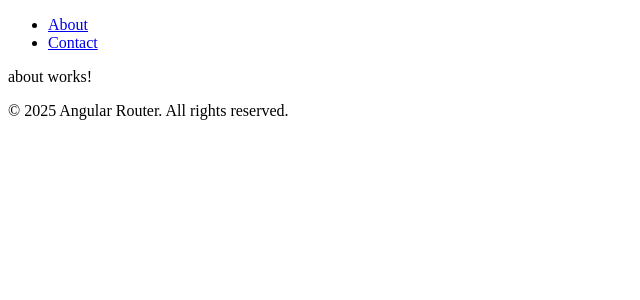
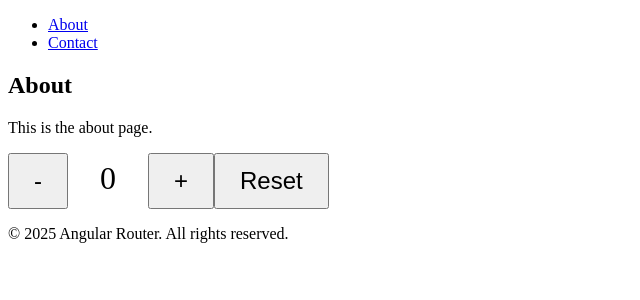
Before and after one commit to hoapham2k2/portfolio, an Angular app: page /about in a window 1280 px wide. Shown: the top 300 px of the page, without its empty margins (0-640 px from the left). Built offline with nearby package versions, Linux system fonts and the light colour scheme.

Commit message:
count component

```diff
--- a/src/app/components/about/about.component.html
+++ b/src/app/components/about/about.component.html
@@ -1 +1,6 @@
-<p>about works!</p>
+<section>
+  <h1>About</h1>
+  <p>This is the about page.</p>
+
+  <app-count/>
+</section>
--- a/src/app/components/about/about.component.ts
+++ b/src/app/components/about/about.component.ts
@@ -1,8 +1,9 @@
 import { Component } from '@angular/core';
+import { CountComponent } from '../count/count.component';
 
 @Component({
   selector: 'app-about',
-  imports: [],
+  imports: [CountComponent],
   templateUrl: './about.component.html',
   styleUrl: './about.component.css'
 })
--- /dev/null
+++ b/src/app/components/count/count.component.html
@@ -0,0 +1 @@
+<p>count works!</p>
--- /dev/null
+++ b/src/app/components/count/count.component.ts
@@ -0,0 +1,42 @@
+import { Component, signal } from '@angular/core';
+
+@Component({
+  selector: 'app-count',
+  imports: [],
+  // templateUrl: './count.component.html',
+  // styleUrl: './count.component.css'
+  //
+
+  template: `
+    <button (click)="decrement()">-</button>
+    <span>{{ count() }}</span>
+    <button (click)="increment()">+</button>
+    <button (click)="reset()">Reset</button>
+  `,
+  styles: [`
+    button {
+      font-size: 1.5em;
+      padding: 0.5em 1em;
+    }
+    span {
+      font-size: 2em;
+      margin: 0 1em;
+    }
+  `]
+
+})
+export class CountComponent {
+  count = signal(0);
+
+  increment() {
+    this.count.update(n => n + 1);
+  }
+
+  decrement() {
+    this.count.update(n => n - 1);
+  }
+
+  reset() {
+    this.count.set(0);
+  }
+}
```
Also changed, not shown: src/app/components/count/count.component.css (added), 1 other file (tests, documents, lock files or other folders).
